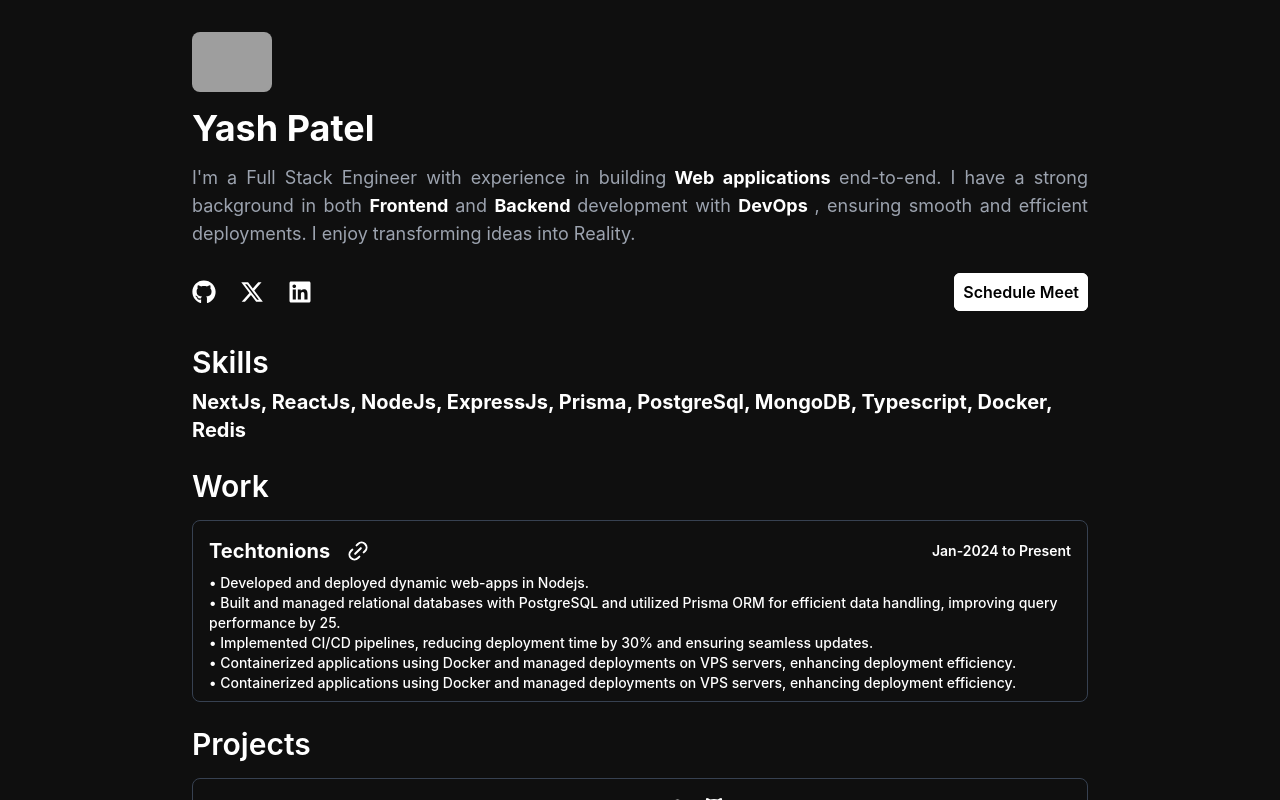
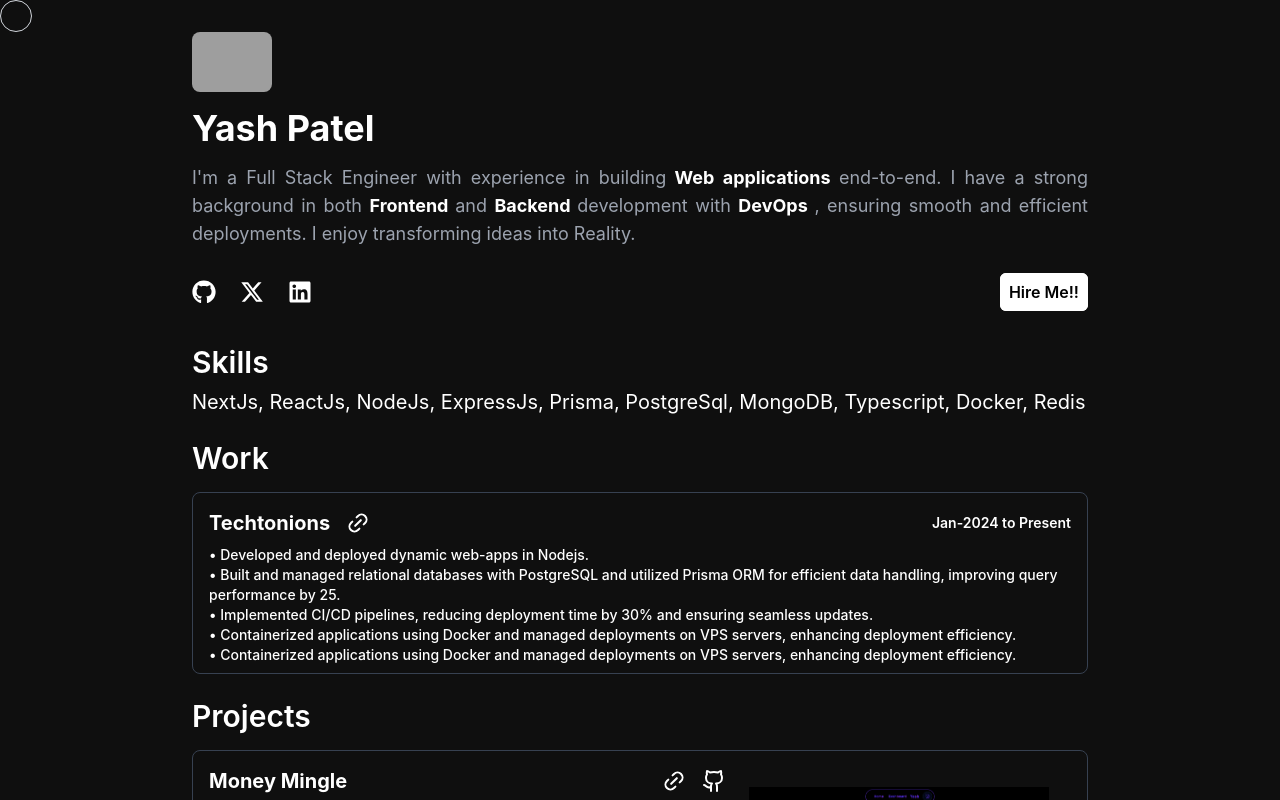
Before and after one commit to PatelYash7/yash-patel-profile, a Next.js app: page / in a window 1280 px wide. Shown: the top 800 px of the page. Built offline with nearby package versions, Linux system fonts and the light colour scheme; grey boxes are pictures that could not be loaded.

Commit message:
Updated many things.

```diff
--- a/src/app/layout.tsx
+++ b/src/app/layout.tsx
@@ -14,7 +14,8 @@ export default function RootLayout({
   return (
     <html lang="en">
       <body className={`antialiased bg-[#0f0f0f]`}>
-        <div className="max-w-4xl mx-auto min-h-screen ">{children}</div>
+
+        {children}
       </body>
     </html>
   );
--- a/src/app/page.tsx
+++ b/src/app/page.tsx
@@ -2,16 +2,19 @@ import { Header } from "@/components/header";
 import { Projects } from "@/components/projects";
 import { Skills } from "@/components/skills";
 import { SocialHandles } from "@/components/social-handle";
+import { Wrapper } from "@/components/ui/wrapper";
 import { WorkExperience } from "@/components/work-experience";
 
 export default function Home() {
   return (
-    <div className="flex justify-center mb-8 mt-4 flex-col">
-      <Header />
-      <SocialHandles />
-      <Skills/>
-      <WorkExperience/>
-      <Projects/>
-    </div>
+    <Wrapper>
+      <div className="flex sm:max-w-4xl justify-center mb-8 mt-4 flex-col relative">
+        <Header />
+        <SocialHandles />
+        <Skills />
+        <WorkExperience />
+        <Projects />
+      </div>
+    </Wrapper>
   );
 }
--- a/src/components/projects.tsx
+++ b/src/components/projects.tsx
@@ -65,10 +65,10 @@ const ProjectCard = ({
 }) => {
   return (
     <div className="border-[0.4px]  rounded-lg px-4 py-2 text-white border-gray-700">
-      <div className="grid grid-cols-5">
-        <div className="col-span-3">
+      <div className="grid grid-cols-1 sm:grid-cols-5">
+        <div className="sm:col-span-3">
           <div className="flex justify-between items-center">
-            <div className="text-xl font-bold py-2 cursor-default">
+            <div className="text-xl font-bold py-2 ">
               {projectDetails.projectTitle}
             </div>
             <div className="flex items-center space-x-4">
@@ -80,19 +80,19 @@ const ProjectCard = ({
               </Link>
             </div>
           </div>
-          <div className="text-sm font-medium cursor-default whitespace-pre-line">
+          <div className="text-sm font-medium  whitespace-pre-line">
             {projectDetails.projectDescription
               .split("\n")
               .map((sentence) => `• ${sentence}`)
               .join("\n")}
           </div>
-          <div className="grid grid-cols-4 gap-y-2 mt-2 py-2">
+          <div className="grid grid-cols-3 sm:grid-cols-5 gap-x-4 sm:gap-x-0 gap-y-2 mt-2 py-2">
             {projectDetails.techStack?.map((e, i) => (
               <TechStackBox name={e} key={i} />
             ))}
           </div>
         </div>
-        <div className="col-span-2 flex justify-center items-center relative ">
+        <div className="  sm:col-span-2 flex justify-center items-center relative  ">
           <Image
             src={projectDetails.imageUrl}
             alt="projectImage"
--- a/src/components/skills.tsx
+++ b/src/components/skills.tsx
@@ -3,7 +3,7 @@ export const Skills = ()=>{
         <div className="text-3xl  text-white font-semibold">
             Skills
         </div>
-        <div className="text-xl text-white py-2 font-bold ">
+        <div className="text-xl text-white py-2 text-justify sm:text-left ">
             NextJs, ReactJs, NodeJs, ExpressJs, Prisma, PostgreSql, MongoDB, Typescript, Docker, Redis
         </div>
     </div>
--- a/src/components/social-handle.tsx
+++ b/src/components/social-handle.tsx
@@ -20,9 +20,9 @@ export const SocialHandles = () => {
           <Link
             href={"https://cal.com/yash-patel113"}
             target="_blank"
-            className="bg-white py-2 px-2 rounded-md text-black hover:bg-gray-900 border-[0.1px] border-white hover:border-[0.1px] hover:border-white  duration-300 font-semibold hover:text-white"
+            className="bg-white py-2 px-2 rounded-md cursor-pointer text-black hover:bg-gray-900 border-[0.1px] border-white hover:border-[0.1px] hover:border-white  duration-300 font-semibold hover:text-white"
           >
-            Schedule Meet
+            Hire Me!!
           </Link>
         </div>
       </div>
--- /dev/null
+++ b/src/components/ui/Circle.tsx
@@ -0,0 +1,14 @@
+import { Dot } from "lucide-react";
+import { ForwardedRef, forwardRef } from "react";
+
+export const Circle = forwardRef(({}, ref: ForwardedRef<HTMLDivElement>) => {
+  return (
+    <div
+      ref={ref}
+      style={{ left: 0, right: 0 }}
+      className={`absolute h-8 z-10 w-8 border border-gray-300 flex justify-center items-center rounded-full`}
+    >
+        {/* <Dot className="h-8 w-8 text-white"/> */}
+    </div>
+  );
+});
--- /dev/null
+++ b/src/components/ui/wrapper.tsx
@@ -0,0 +1,29 @@
+"use client";
+import { MouseEvent, ReactNode, useRef } from "react";
+import { Circle } from "./Circle";
+
+export const Wrapper = ({ children }: { children: ReactNode }) => {
+  const handleMouse = (
+    e: MouseEvent<HTMLDivElement, globalThis.MouseEvent>
+  ) => {
+    const mouse = mainRef.current;
+    if (mouse) {
+      setTimeout(() => {
+        mouse.style.left = `${e.clientX}px`;
+        mouse.style.top = `${e.pageY}px`;
+      }, 100);
+    }
+  };
+  const mainRef = useRef<HTMLDivElement | null>(null);
+  const RootRef = useRef<HTMLDivElement | null>(null);
+  return (
+    <div
+      ref={RootRef}
+      className=" px-8 sm:mx-auto min-w-screen cursor-none min-h-screen flex justify-center"
+      onMouseMove={handleMouse}
+    >
+      <Circle ref={mainRef} />
+      {children}
+    </div>
+  );
+};
--- a/src/components/work-experience.tsx
+++ b/src/components/work-experience.tsx
@@ -8,11 +8,11 @@ export const WorkExperience = () => {
       <div className="border-[0.4px] rounded-lg px-4 py-2 text-white border-gray-700">
         <div className="col-span-3 text-white">
           <div className="flex justify-between items-center">
-            <div className="text-xl flex gap-4 font-bold py-2 cursor-default">
+            <div className="text-xl flex gap-4 font-bold py-2 ">
               Techtonions
               <div className="flex items-center space-x-4">
                 <Link href={"https://www.techtonions.com/services/"} target="_blank">
-                  <Link2 className=" -rotate-45 hover:scale-110 cursor-pointer" />
+                  <Link2 className=" -rotate-45 hover:scale-110 cursor-pointer " />
                 </Link>
               </div>
             </div>
@@ -20,7 +20,7 @@ export const WorkExperience = () => {
                 Jan-2024 to Present
             </div>
           </div>
-          <div className="text-sm font-medium  cursor-default whitespace-pre-line">
+          <div className="text-sm font-medium   whitespace-pre-line">
             {"Developed and deployed dynamic web-apps in Nodejs.\n  Built and managed relational databases with PostgreSQL and utilized Prisma ORM for efficient data handling, improving query performance by 25.\n Implemented CI/CD pipelines, reducing deployment time by 30% and ensuring seamless updates.\nContainerized applications using Docker and managed deployments on VPS servers, enhancing deployment efficiency.\nContainerized applications using Docker and managed deployments on VPS servers, enhancing deployment efficiency. "
               .split("\n")
               .map((sentence) => `• ${sentence}`)
```
Also changed, not shown: src/components/header.tsx (+1 -1 lines).
